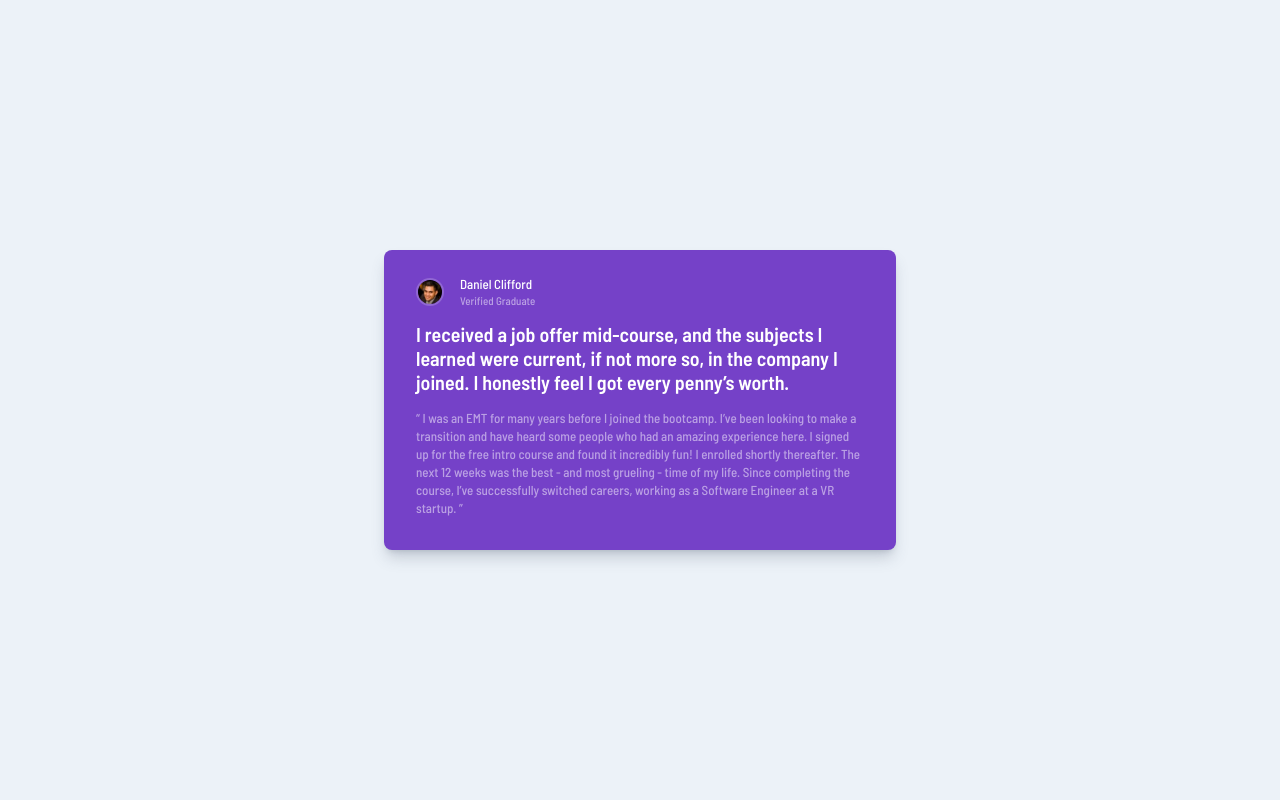
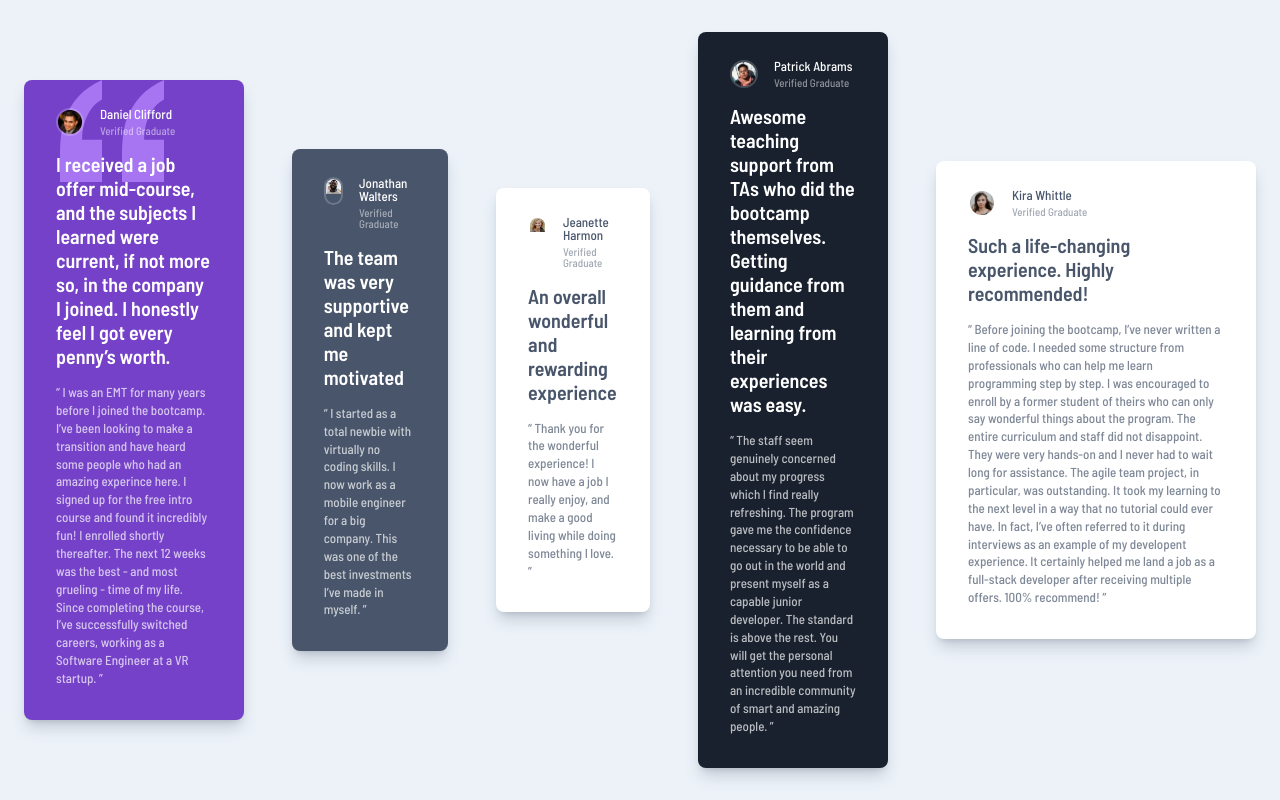
Before and after one commit to shobhit-gupta/fem13-testimonials, a SvelteKit app: page / in a window 1280 px wide. Built offline with nearby package versions, Linux system fonts and the light colour scheme.

Commit message:
refactor: Abstract out cards component & data

```diff
--- /dev/null
+++ b/src/lib/UI/Card.svelte
@@ -0,0 +1,34 @@
+<script lang="ts">
+	export let name: string;
+	export let imgSrc: string;
+</script>
+
+<!-- Card -->
+<div class="card {$$restProps.class || ''}">
+	<div class="flex items-start gap-4">
+		<div class="card__pic-wrapper">
+			<img src={imgSrc} alt="Profile pic of {name}" />
+		</div>
+		<div>
+			<h2 class="leading-none">{name}</h2>
+			<p class="mt-1 text-xs leading-none opacity-50">Verified Graduate</p>
+		</div>
+	</div>
+
+	<p class="text-xl font-semibold leading-6">
+		<slot name="headline">Headline</slot>
+	</p>
+
+	<p class="opacity-70">
+		<slot name="text">Text</slot>
+	</p>
+</div>
+
+<style lang="postcss">
+	:global(.card) {
+		@apply m-6 max-w-xs space-y-4 rounded-lg p-8 pt-7 shadow-lg shadow-veryDarkGrayishBlue/25;
+	}
+	:global(.card__pic-wrapper) {
+		@apply h-7 w-7 overflow-hidden rounded-full border-2 border-white border-opacity-20;
+	}
+</style>
--- a/src/routes/+page.svelte
+++ b/src/routes/+page.svelte
@@ -1,3 +1,47 @@
+<script lang="ts">
+	import Card from '$lib/UI/Card.svelte';
+
+	const testimonials = [
+		{
+			userPic: '/images/image-daniel.jpg',
+			userName: 'Daniel Clifford',
+			headline:
+				'I received a job offer mid-course, and the subjects I learned were current, if not more so, in the company I joined. I honestly feel I got every penny’s worth.',
+			text: '“ I was an EMT for many years before I joined the bootcamp. I’ve been looking to make a transition and have heard some people who had an amazing experince here. I signed up for the free intro course and found it incredibly fun! I enrolled shortly thereafter. The next 12 weeks was the best - and most grueling - time of my life. Since completing the course, I’ve successfully switched careers, working as a Software Engineer at a VR startup. ”',
+			styles: 'bg-moderateViolet text-white'
+		},
+		{
+			userPic: '/images/image-jonathan.jpg',
+			userName: 'Jonathan Walters',
+			headline: 'The team was very supportive and kept me motivated',
+			text: '“ I started as a total newbie with virtually no coding skills. I now work as a mobile engineer for a big company. This was one of the best investments I’ve made in myself. ”',
+			styles: 'bg-veryDarkGrayishBlue text-white'
+		},
+		{
+			userPic: '/images/image-jeanette.jpg',
+			userName: 'Jeanette Harmon',
+			headline: 'An overall wonderful and rewarding experience',
+			text: '“ Thank you for the wonderful experience! I now have a job I really enjoy, and make a good living while doing something I love. ”',
+			styles: 'bg-white text-veryDarkGrayishBlue'
+		},
+		{
+			userPic: '/images/image-patrick.jpg',
+			userName: 'Patrick Abrams',
+			headline:
+				'Awesome teaching support from TAs who did the bootcamp themselves. Getting guidance from them and learning from their experiences was easy.',
+			text: '“ The staff seem genuinely concerned about my progress which I find really refreshing. The program gave me the confidence necessary to be able to go out in the world and present myself as a capable junior developer. The standard is above the rest. You will get the personal attention you need from an incredible community of smart and amazing people. ”',
+			styles: 'bg-veryDarkBlackishBlue text-white'
+		},
+		{
+			userPic: '/images/image-kira.jpg',
+			userName: 'Kira Whittle',
+			headline: 'Such a life-changing experience. Highly recommended!',
+			text: '“ Before joining the bootcamp, I’ve never written a line of code. I needed some structure from professionals who can help me learn programming step by step. I was encouraged to enroll by a former student of theirs who can only say wonderful things about the program. The entire curriculum and staff did not disappoint. They were very hands-on and I never had to wait long for assistance. The agile team project, in particular, was outstanding. It took my learning to the next level in a way that no tutorial could ever have. In fact, I’ve often referred to it during interviews as an example of my developent experience. It certainly helped me land a job as a full-stack developer after receiving multiple offers. 100% recommend! ”',
+			styles: 'bg-white text-veryDarkGrayishBlue'
+		}
+	];
+</script>
+
 <svelte:head>
 	<link rel="preconnect" href="https://fonts.googleapis.com" />
 	<link rel="preconnect" href="https://fonts.gstatic.com" crossorigin="true" />
@@ -30,75 +74,25 @@
 	</div>
 </div> -->
 
-<div class="flex min-h-screen items-center justify-center text-white">
-	<div
-		class="m-6 max-w-lg space-y-4 rounded-lg bg-moderateViolet p-8 pt-7 shadow-lg shadow-veryDarkGrayishBlue/25"
-	>
-		<div class="flex items-start gap-4">
-			<div
-				class="h-7 w-7 overflow-hidden rounded-full border-2 border-white border-opacity-20"
-			>
-				<img src="/images/image-daniel.jpg" alt="" />
-			</div>
-			<div>
-				<h2 class="leading-none">Daniel Clifford</h2>
-				<p class="mt-1 text-xs leading-none opacity-50">Verified Graduate</p>
-			</div>
-		</div>
-
-		<p class="text-xl font-semibold leading-6">
-			I received a job offer mid-course, and the subjects I learned were current, if not more
-			so, in the company I joined. I honestly feel I got every penny’s worth.
-		</p>
-
-		<p class="opacity-50">
-			“ I was an EMT for many years before I joined the bootcamp. I’ve been looking to make a
-			transition and have heard some people who had an amazing experience here. I signed up
-			for the free intro course and found it incredibly fun! I enrolled shortly thereafter.
-			The next 12 weeks was the best - and most grueling - time of my life. Since completing
-			the course, I’ve successfully switched careers, working as a Software Engineer at a VR
-			startup. ”
-		</p>
-	</div>
+<!-- Centered container -->
+<div
+	class="
+        flex
+        min-h-screen
+        items-center
+        justify-center
+    "
+>
+	{#each testimonials as { styles, userPic: imgSrc, userName: name, headline, text }}
+		<Card class={styles} {imgSrc} {name}>
+			<svelte:fragment slot="headline">{headline}</svelte:fragment>
+			<svelte:fragment slot="text">{text}</svelte:fragment>
+		</Card>
+	{/each}
 </div>
 
-<!-- Jonathan Walters -->
-<!-- Verified Graduate -->
-
-<!-- The team was very supportive and kept me motivated -->
-
-<!-- “ I started as a total newbie with virtually no coding skills. I now work as a mobile engineer  -->
-<!-- for a big company. This was one of the best investments I’ve made in myself. ” -->
-
-<!-- Jeanette Harmon -->
-<!-- Verified Graduate -->
-
-<!-- An overall wonderful and rewarding experience -->
-
-<!-- “ Thank you for the wonderful experience! I now have a job I really enjoy, and make a good living  -->
-<!-- while doing something I love. ” -->
-
-<!-- Patrick Abrams -->
-<!-- Verified Graduate -->
-
-<!-- Awesome teaching support from TAs who did the bootcamp themselves. Getting guidance from them and  -->
-<!-- learning from their experiences was easy. -->
-
-<!-- “ The staff seem genuinely concerned about my progress which I find really refreshing. The program  -->
-<!-- gave me the confidence necessary to be able to go out in the world and present myself as a capable  -->
-<!-- junior developer. The standard is above the rest. You will get the personal attention you need from  -->
-<!-- an incredible community of smart and amazing people. ” -->
-
-<!-- Kira Whittle -->
-<!-- Verified Graduate -->
-
-<!-- Such a life-changing experience. Highly recommended! -->
-
-<!-- “ Before joining the bootcamp, I’ve never written a line of code. I needed some structure from  -->
-<!-- professionals who can help me learn programming step by step. I was encouraged to enroll by a former  -->
-<!-- student of theirs who can only say wonderful things about the program. The entire curriculum and staff  -->
-<!-- did not disappoint. They were very hands-on and I never had to wait long for assistance. The agile team  -->
-<!-- project, in particular, was outstanding. It took my learning to the next level in a way that no tutorial  -->
-<!-- could ever have. In fact, I’ve often referred to it during interviews as an example of my developent  -->
-<!-- experience. It certainly helped me land a job as a full-stack developer after receiving multiple offers.  -->
-<!-- 100% recommend! ” -->
+<style lang="postcss">
+	:global(.card:first-of-type) {
+		@apply bg-[url('/images/bg-pattern-quotation.svg')] bg-[position:_right_1.5rem_top] bg-no-repeat md:bg-[position:_right_5rem_top];
+	}
+</style>
```
